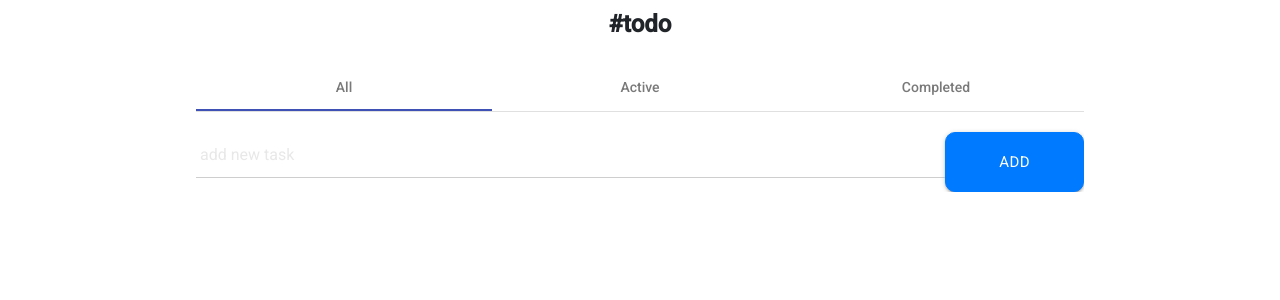
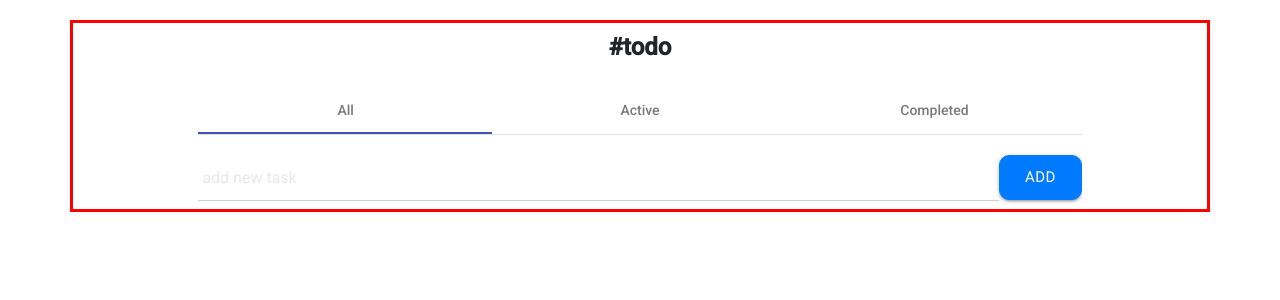
Before and after one commit to MarcoGranieri/esercizi-personali, an Angular app in the folder todo-list/: page / in a window 1280 px wide. Shown: the top 300 px of the page. Built offline with nearby package versions, Linux system fonts and the light colour scheme.

Commit message:
updated css

```diff
--- a/todo-list/src/app/app.component.html
+++ b/todo-list/src/app/app.component.html
@@ -1 +1,2 @@
+<br>
 <app-container></app-container>
--- a/todo-list/src/app/modules/core/components/tasks/tasks.component.html
+++ b/todo-list/src/app/modules/core/components/tasks/tasks.component.html
@@ -1,5 +1,5 @@
-<form (ngSubmit)="addTask()" class="d-flex justify-content-between">
-    <input class="inputTasks" type="text" placeholder=" add new task" name="inputTasks" [(ngModel)]="inputTasks">
+<form (ngSubmit)="addTask()" class="d-flex justify-content-between taskForm">
+    <input class="inputTasks" autocomplete="off" type="text" placeholder=" add new task" name="inputTasks" [(ngModel)]="inputTasks">
     <button type="submit" class="btn btn-primary">Add</button>
 </form>
 
@@ -9,9 +9,9 @@
         <div class="d-flex align-items-center justify-content-between">
             <div class="content">{{task.title}}</div>
         </div>
-        <div class="d-flex justify-content-between align-items-center" style="width: 15%;">
-            <a href="#" (click)="toggleDone(i)"><i style="color: green;" class="large material-icons">check_circle</i></a>
-            <a href="#" (click)="remove(task)"><i style="color: red;" class="large material-icons">delete</i></a>
+        <div class="d-flex justify-content-between align-items-center" style="width: 10%;">
+            <a href="#" (click)="toggleDone(i)"><i class="large material-icons checkTaskBtn">check_circle</i></a>
+            <a href="#" (click)="remove(task)"><i class="large material-icons removeTaskBtn">delete</i></a>
         </div>
     </div>
 </ng-container>
--- a/todo-list/src/app/modules/core/components/tasks/tasks.component.scss
+++ b/todo-list/src/app/modules/core/components/tasks/tasks.component.scss
@@ -2,6 +2,10 @@
     width: 60%;
     box-sizing: border-box;
     padding: 0;
+}
+
+.taskForm {
+    width: 100%;
 }
 
 .task {
@@ -12,8 +16,8 @@
 }
 
 .inputTasks {
-    width: 80%;
-    height: 60px;
+    width: 60%;
+    height: 40px;
     border-radius: 10px;
     border: 1px solid grey;
     opacity: 0.5;
@@ -21,9 +25,9 @@
 }
 
 .btn-primary {
-    height: 60px;
+    height: 45px;
     border-radius: 10px;
-    width: 18%;
+    width: 10%;
 }
 
 .content {
@@ -42,3 +46,11 @@ i {
     width: 100%;
     display: block;
 }
+
+.checkTaskBtn {
+    color: green;
+}
+
+.removeTaskBtn {
+    color: red;
+}
--- a/todo-list/src/app/modules/core/container/container.component.html
+++ b/todo-list/src/app/modules/core/container/container.component.html
@@ -1,4 +1,4 @@
-<div class="container d-flex flex-column align-items-center">
+<div class="container d-flex flex-column align-items-center" style="border: 3px solid red;">
     <h1 class="text-center p-2"><strong>#todo</strong></h1>
     <mat-tab-group mat-stretch-tabs>
         <mat-tab label="All">
```
